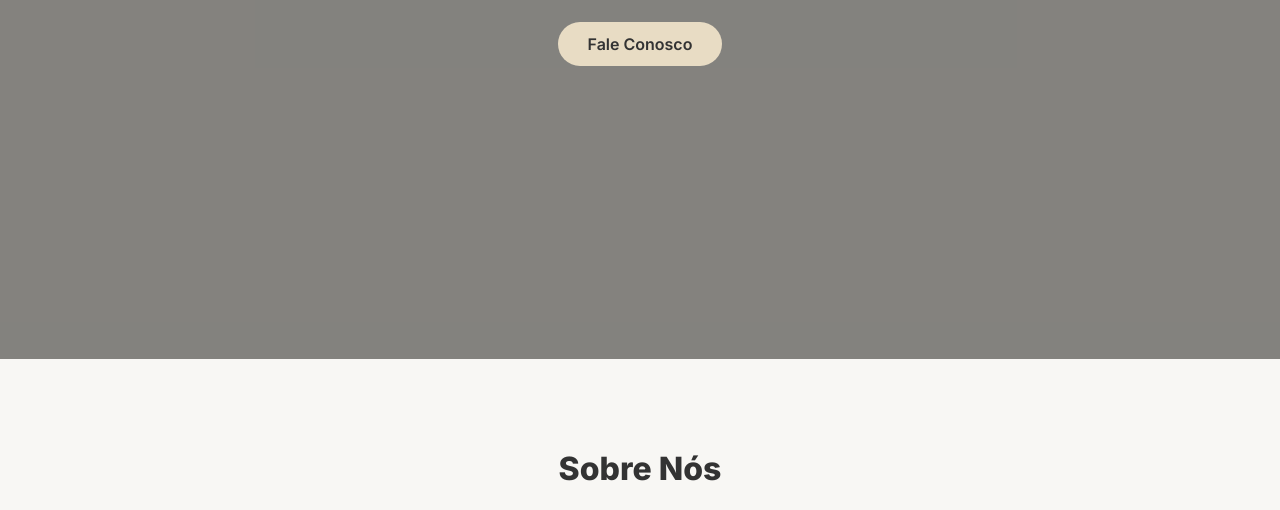
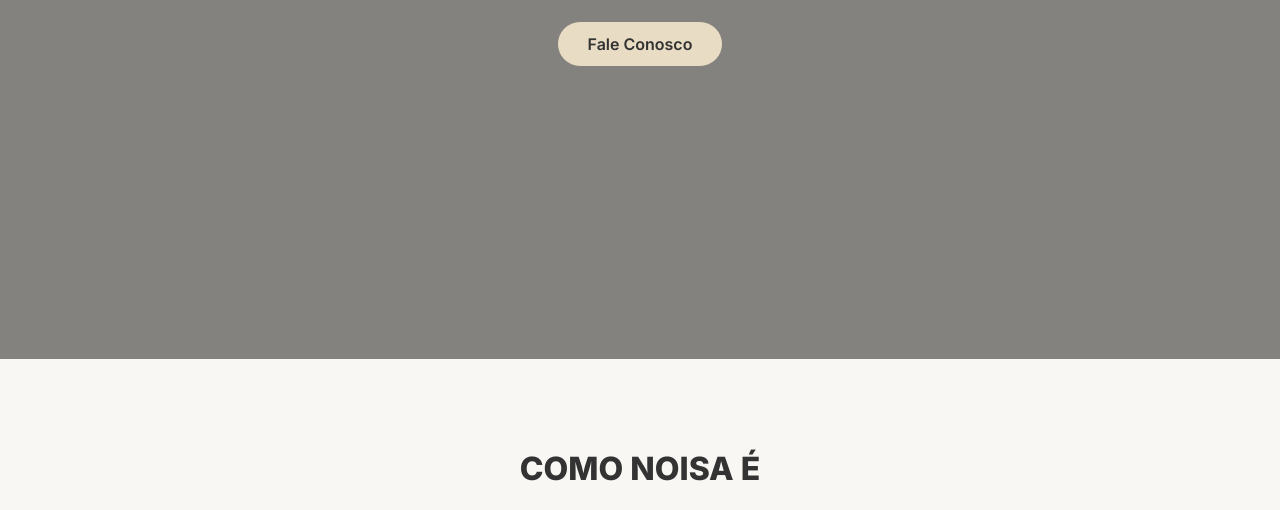
Before and after one commit to tgl1503/lojateste, a plain HTML site: page index.html in a window 1280 px wide. Shown: the part 441-951 px from the top of the page. Drawn offline with Linux system fonts and the light colour scheme.

Commit message:
Update index.html

```diff
--- a/index.html
+++ b/index.html
@@ -34,7 +34,7 @@
   <!-- SOBRE -->
   <section id="sobre" class="section">
     <div class="container">
-      <h2>Sobre Nós</h2>
+      <h2>COMO NOISA É</h2>
       <p>
         A <strong>Chá & Mel</strong> nasceu da união entre sofisticação e naturalidade.
         Criamos peças exclusivas que valorizam o melhor da moda feminina contemporânea,
```
